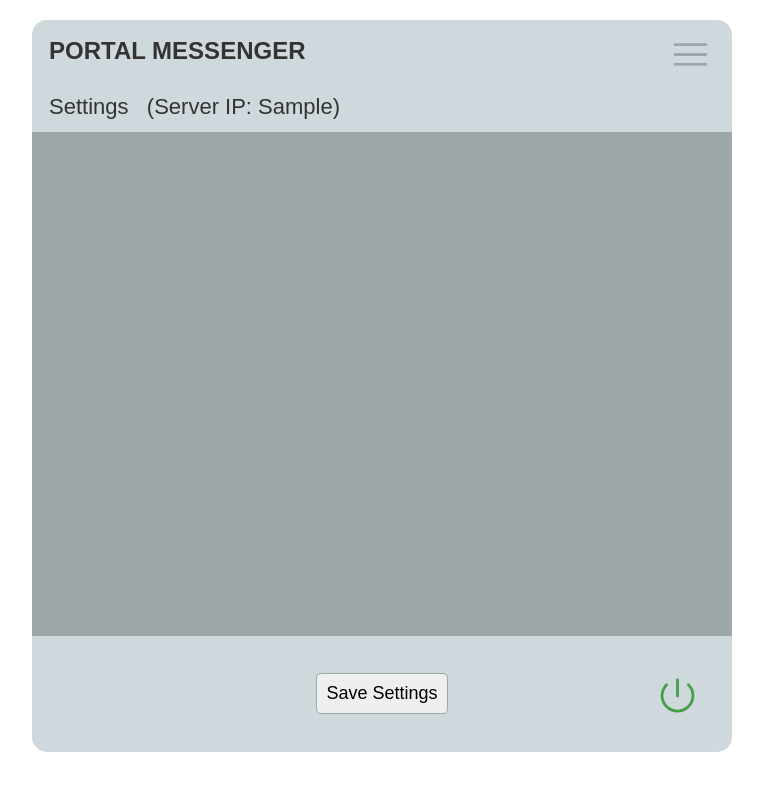
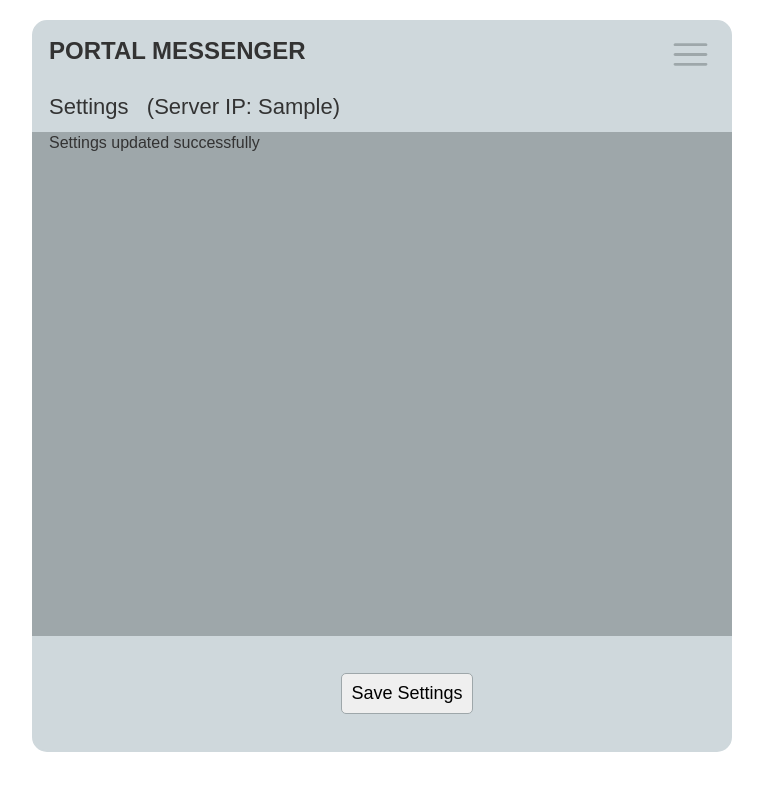
Before and after one commit to simplyequipped/portalmessenger, a Python web app: template portalmessenger/templates/settings.html in a window 1280 px wide. Shown: the whole page, without its empty margins (258-1021 px from the left). Run offline with Jinja, Linux system fonts and the light colour scheme; the template is opened without the code that fills it: most values are stand-ins (such as "Sample title", 1, 10 or a date in 2020).

Commit message:
handle settings status return value, remove power button

```diff
--- a/portalmessenger/templates/settings.html
+++ b/portalmessenger/templates/settings.html
@@ -35,9 +35,18 @@
 		</div>
 		<div class="viewport">
 			<div class="content">
+                <div class="setting-status setting-status-{{ status }}">
+                {% if status == 'success' %}
+                    Settings updated successfully
+                {% elif status == 'restart' %}
+                    JS8Call restarting... <img src="../static/loading-wheel.gif" class="loading-wheel">
+                {% elif status == 'error' %}
+                    Error in settings, see below...
+                {% endif %}
+                </div>
+
 				<br/>
-
-			    <form id="settings-form" action="/settings" method="post">
+			    <form id="settings-form" action="/settings" method="post" data-status="{{ status }}">
 
                 {% for setting, data in settings.items() %}
                     {% if not data['display'] %}
@@ -69,7 +78,6 @@
 		    </div>
 		</div>
 		<div class="footer">
-			<span class="icon icon-power power-on">&nbsp;</span>
 			<form><button type="submit" id="save-button">Save Settings</button></form>
 		</div>
 
@@ -77,24 +85,6 @@
 	<script>
         $('.menu').hide();
 		var socket = io.connect('http://' + document.domain + ':' + location.port);
-
-		socket.on('power-on', function( settings ) {
-			$('.icon-power').removeClass('power-off');
-			$('.icon-power').removeClass('power-pending');
-			$('.icon-power').addClass('power-on');
-		});
-
-		socket.on('power-off', function( settings ) {
-			$('.icon-power').removeClass('power-on');
-			$('.icon-power').removeClass('power-pending');
-			$('.icon-power').addClass('power-off');
-		});
-
-		socket.on('power-pending', function( settings ) {
-			$('.icon-power').removeClass('power-on');
-			$('.icon-power').removeClass('power-off');
-			$('.icon-power').addClass('power-pending');
-		});
 
         $(window).on('load', function(){
             $('#save-button').click(function() {
@@ -104,26 +94,6 @@
 
             $('.icon-hamburger').click(function(){
                 $('.menu').slideToggle();
-            });
-
-            $('.icon-power').click(function() {
-				if ( $('.icon-power').hasClass('power-on') ) {
-					socket.emit('power-off');
-					$('.icon-power').removeClass('power-on');
-					$('.icon-power').addClass('power-pending');
-				}
-				else if ( $('.icon-power').hasClass('power-off') ) {
-					socket.emit('power-on');
-					$('.icon-power').removeClass('power-off');
-					$('.icon-power').addClass('power-pending');
-
-					setTimeout(function () {
-						if ( $('.icon-power').hasClass('power-pending') ) {
-							$('.icon-power').removeClass('power-pending');
-							$('.icon-power').addClass('power-off');
-						}
-					}, 60 * 1000);
-				}
             });
         });
 
```
